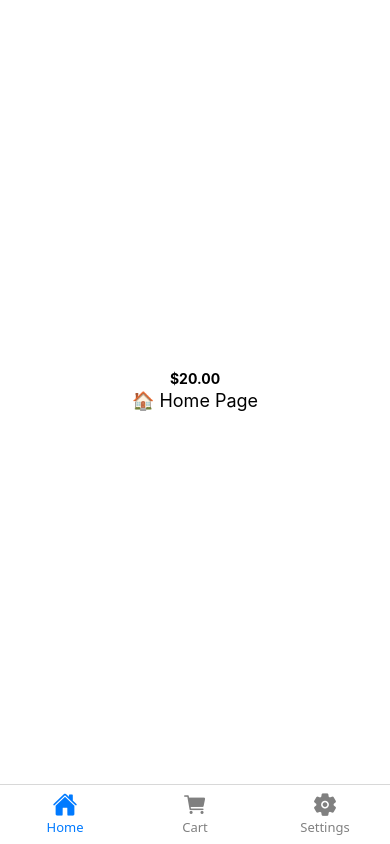
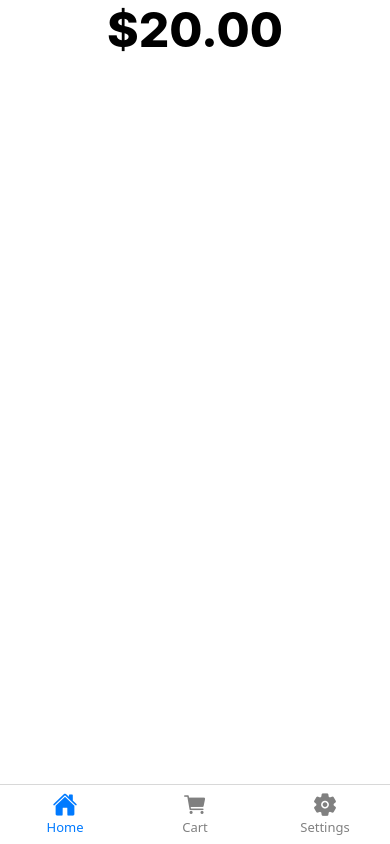
Before and after one commit to brendanshen24/SpendWithSpendy, a React Native app: screen /Home in a window 390 px wide. Built offline with nearby package versions, Linux system fonts and the light colour scheme.

Commit message:
add money header

```diff
--- a/pages/homePage.tsx
+++ b/pages/homePage.tsx
@@ -1,16 +1,20 @@
 import React from 'react';
-import { View, Text } from 'react-native';
+import { SafeAreaView, View, Text } from 'react-native';
 
 export default function HomeScreen() {
-  const money: number = 20.0; // test
+  const money: number = 20.0; // float
 
   return (
-    <View className="flex-1 bg-white items-center justify-center">
-      <View className="absolute top-4 left-4">
-        <Text className="text-2xl font-bold">{`$${money.toFixed(2)}`}</Text>
+    <SafeAreaView className="flex-1 bg-white">
+      {/* Replace this block to ensure true centering and bold font */}
+      <View className="w-full h-1/4 items-center justify-center">
+        <Text
+          className="text-5xl font-extrabold"
+          style={{ fontSize: 48, fontWeight: '800', textAlign: 'center' }}
+        >
+          {`$${money.toFixed(2)}`}
+        </Text>
       </View>
-
-      <Text className="text-lg">🏠 Home Page</Text>
-    </View>
+    </SafeAreaView>
   );
 }
```
